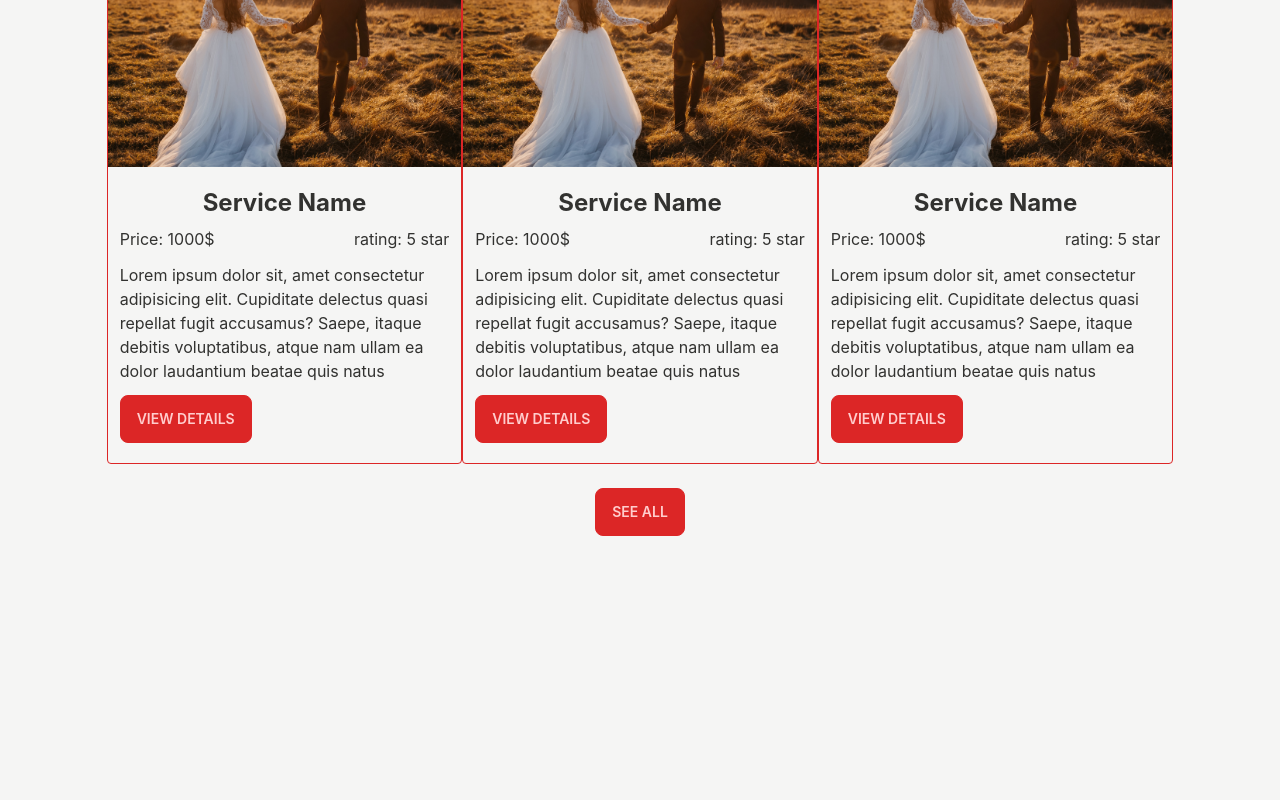
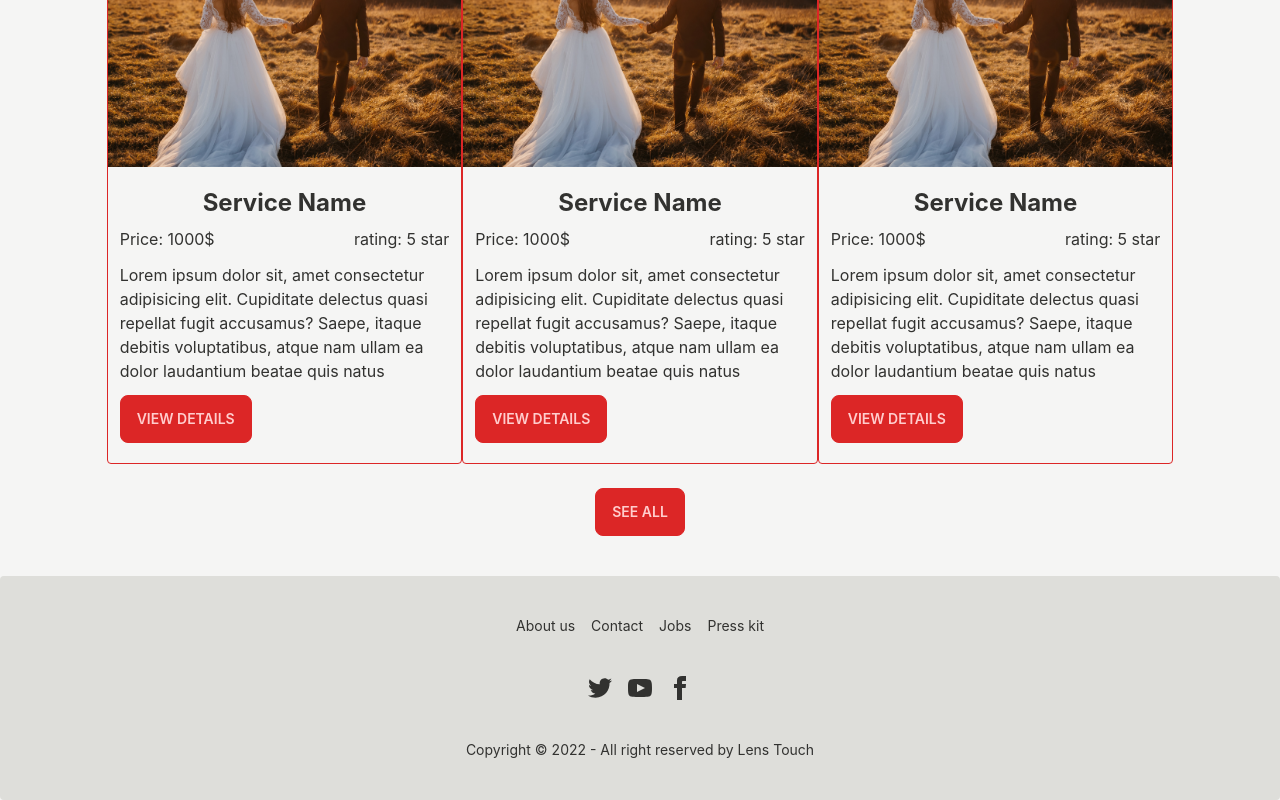
Before and after one commit to SunitCorneleous/lens-touch-client, a React (Create React App) app: page / in a window 1280 px wide. Shown: the part 738-1538 px from the top of the page. Before the commit the page ends 1314 px from the top, so only its background shows below. Built offline with nearby package versions, Linux system fonts and the light colour scheme.

Commit message:
footer added

```diff
--- a/src/Layout/Main.js
+++ b/src/Layout/Main.js
@@ -1,5 +1,6 @@
 import React from "react";
 import { Outlet } from "react-router-dom";
+import Footer from "../Pages/Shared/Footer";
 import Header from "../Pages/Shared/Header";
 
 const Main = () => {
@@ -7,6 +8,7 @@ const Main = () => {
     <div>
       <Header></Header>
       <Outlet></Outlet>
+      <Footer></Footer>
     </div>
   );
 };
--- /dev/null
+++ b/src/Pages/Shared/Footer.js
@@ -0,0 +1,56 @@
+import React from "react";
+
+const Footer = () => {
+  return (
+    <footer className="footer footer-center p-10 bg-base-200 text-base-content rounded">
+      <div className="grid grid-flow-col gap-4">
+        <a className="link link-hover">About us</a>
+        <a className="link link-hover">Contact</a>
+        <a className="link link-hover">Jobs</a>
+        <a className="link link-hover">Press kit</a>
+      </div>
+      <div>
+        <div className="grid grid-flow-col gap-4">
+          <a>
+            <svg
+              xmlns="http://www.w3.org/2000/svg"
+              width="24"
+              height="24"
+              viewBox="0 0 24 24"
+              className="fill-current"
+            >
+              <path d="M24 4.557c-.883.392-1.832.656-2.828.775 1.017-.609 1.798-1.574 2.165-2.724-.951.564-2.005.974-3.127 1.195-.897-.957-2.178-1.555-3.594-1.555-3.179 0-5.515 2.966-4.797 6.045-4.091-.205-7.719-2.165-10.148-5.144-1.29 2.213-.669 5.108 1.523 6.574-.806-.026-1.566-.247-2.229-.616-.054 2.281 1.581 4.415 3.949 4.89-.693.188-1.452.232-2.224.084.626 1.956 2.444 3.379 4.6 3.419-2.07 1.623-4.678 2.348-7.29 2.04 2.179 1.397 4.768 2.212 7.548 2.212 9.142 0 14.307-7.721 13.995-14.646.962-.695 1.797-1.562 2.457-2.549z"></path>
+            </svg>
+          </a>
+          <a>
+            <svg
+              xmlns="http://www.w3.org/2000/svg"
+              width="24"
+              height="24"
+              viewBox="0 0 24 24"
+              className="fill-current"
+            >
+              <path d="M19.615 3.184c-3.604-.246-11.631-.245-15.23 0-3.897.266-4.356 2.62-4.385 8.816.029 6.185.484 8.549 4.385 8.816 3.6.245 11.626.246 15.23 0 3.897-.266 4.356-2.62 4.385-8.816-.029-6.185-.484-8.549-4.385-8.816zm-10.615 12.816v-8l8 3.993-8 4.007z"></path>
+            </svg>
+          </a>
+          <a>
+            <svg
+              xmlns="http://www.w3.org/2000/svg"
+              width="24"
+              height="24"
+              viewBox="0 0 24 24"
+              className="fill-current"
+            >
+              <path d="M9 8h-3v4h3v12h5v-12h3.642l.358-4h-4v-1.667c0-.955.192-1.333 1.115-1.333h2.885v-5h-3.808c-3.596 0-5.192 1.583-5.192 4.615v3.385z"></path>
+            </svg>
+          </a>
+        </div>
+      </div>
+      <div>
+        <p>Copyright © 2022 - All right reserved by Lens Touch</p>
+      </div>
+    </footer>
+  );
+};
+
+export default Footer;
```
